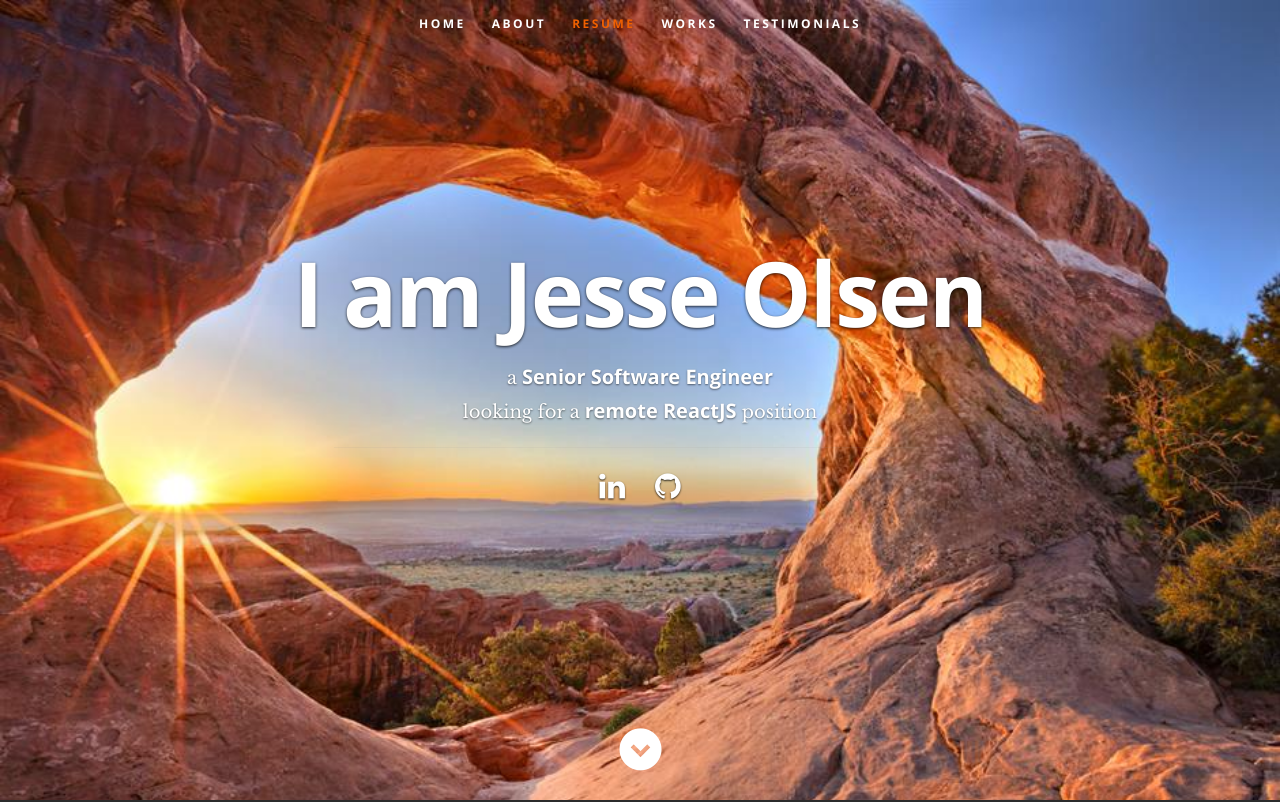
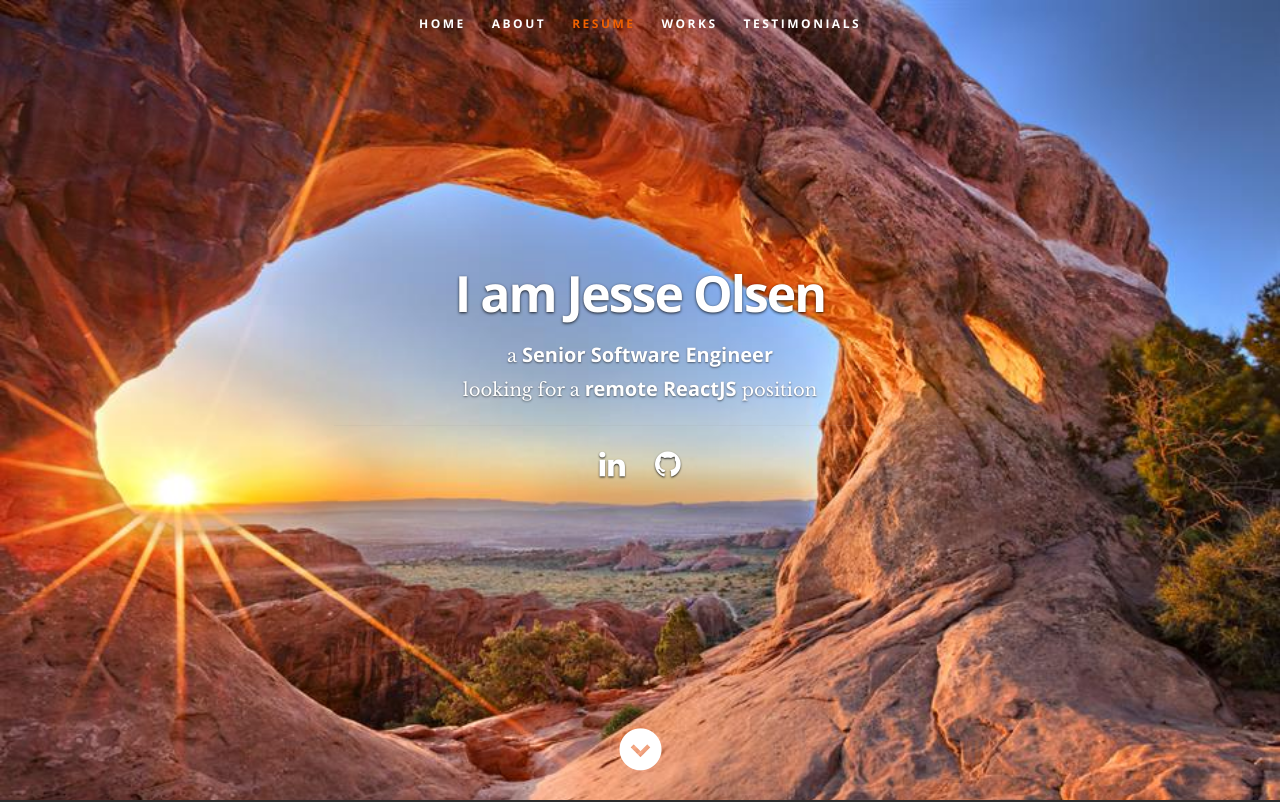
Before and after one commit to jesseolsen/homepage, a React (Create React App) app: page / in a window 1280 px wide. Shown: the top 802 px of the page. Built offline with nearby package versions, Linux system fonts and the light colour scheme.

Commit message:
Adjust font

```diff
--- a/public/css/layout.css
+++ b/public/css/layout.css
@@ -58,7 +58,7 @@ header .banner {
 
 header .banner-text { width: 100%; }
 header .banner-text h1 {
-   font: 90px/1.1em 'opensans-bold', sans-serif;
+   font: 40px/1.1em 'opensans-bold', sans-serif;
    color: #fff;
    letter-spacing: -2px;
    margin: 0 auto 18px auto;
--- a/public/js/init.js
+++ b/public/js/init.js
@@ -11,7 +11,7 @@
 ------------------------------------------------------ */
 
     setTimeout(function() {
-	   $('h1.responsive-headline').fitText(1, { minFontSize: '40px', maxFontSize: '90px' });
+	   $('h1.responsive-headline').fitText(1, { minFontSize: '40px', maxFontSize: '50px' });
 	 }, 100);
 
 
```
